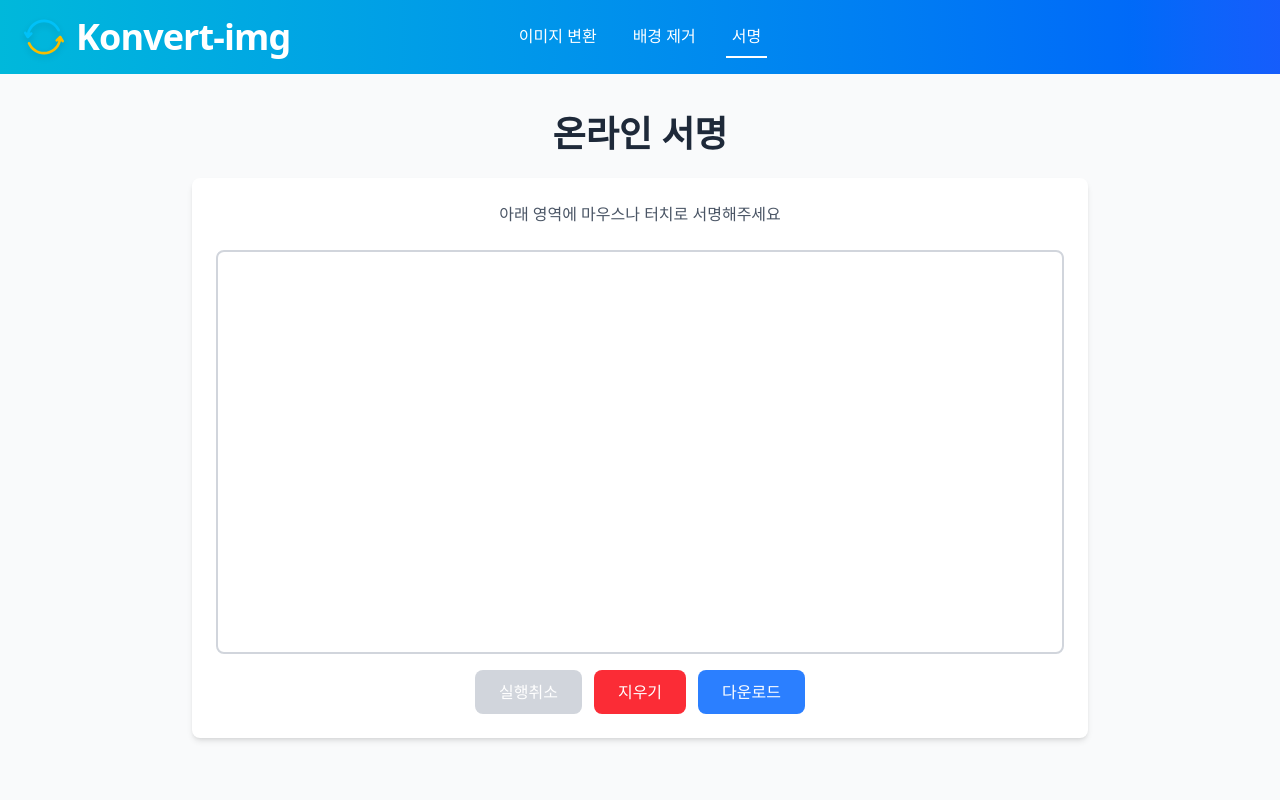
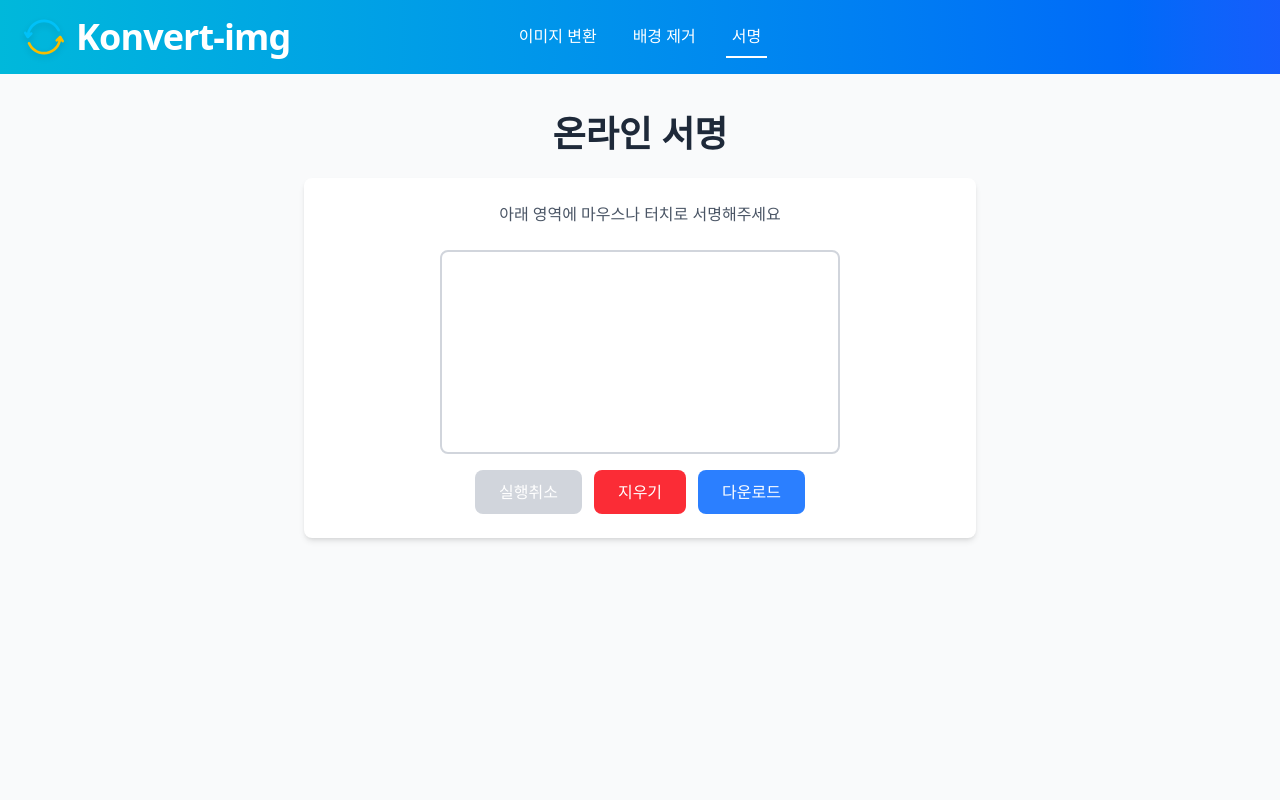
Before and after one commit to terrydkim/konvert-img, a React (Vite) app: page /signature in a window 1280 px wide. Shown: the top 800 px of the page. Built offline with nearby package versions, Linux system fonts and the light colour scheme.

Commit message:
feat: 캔버스 반응형으로 변경 & 터치펜 굵기 증가

```diff
--- a/src/pages/signature/Signature.tsx
+++ b/src/pages/signature/Signature.tsx
@@ -4,10 +4,10 @@ import useToast from "../../hooks/useToast";
 
 const Signature = () => {
   const { canvasRef, clear, toBlob, isEmpty, undo, canUndo } = useSignature({
-    width: 800,
-    height: 400,
+    width: 400,
+    height: 200,
     strokeColor: "#000000",
-    strokeWidth: 2,
+    strokeWidth: 5,
   });
 
   const { toasts, showToast, removeToast } = useToast();
@@ -41,7 +41,7 @@ const Signature = () => {
 
   return (
     <div className="min-h-screen bg-gray-50 p-4 sm:p-6 md:p-8 lg:p-10 ">
-      <div className="max-w-2xl md:max-w-3xl lg:max-w-4xl mx-auto">
+        <div className="max-w-2xl md:max-w-xl lg:max-w-2xl mx-auto">
         <h1 className="text-2xl md:text-3xl lg:text-4xl font-bold mb-4 md:mb-6 text-center text-gray-800">
           온라인 서명
         </h1>
@@ -52,11 +52,10 @@ const Signature = () => {
           </p>
 
           {/* Canvas 영역 */}
-          <div className="border-2 border-gray-300 rounded-lg overflow-hidden mb-4">
+          <div className="border-2 border-gray-300 rounded-lg overflow-hidden mb-4 w-full max-w-[400px] mx-auto">
             <canvas
               ref={canvasRef}
-              className="w-full h-auto touch-none cursor-crosshair"
-              style={{ maxWidth: "100%" }}
+              className="touch-none cursor-crosshair block w-full"
             />
           </div>
 
```
